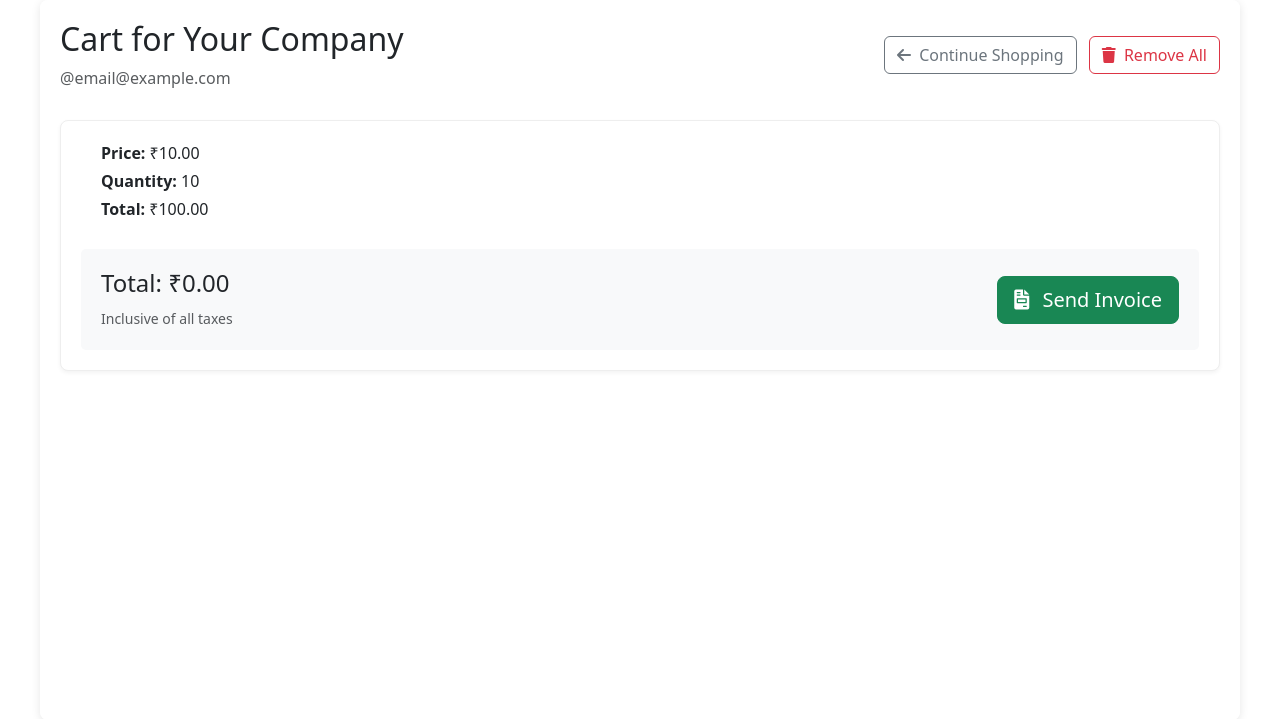
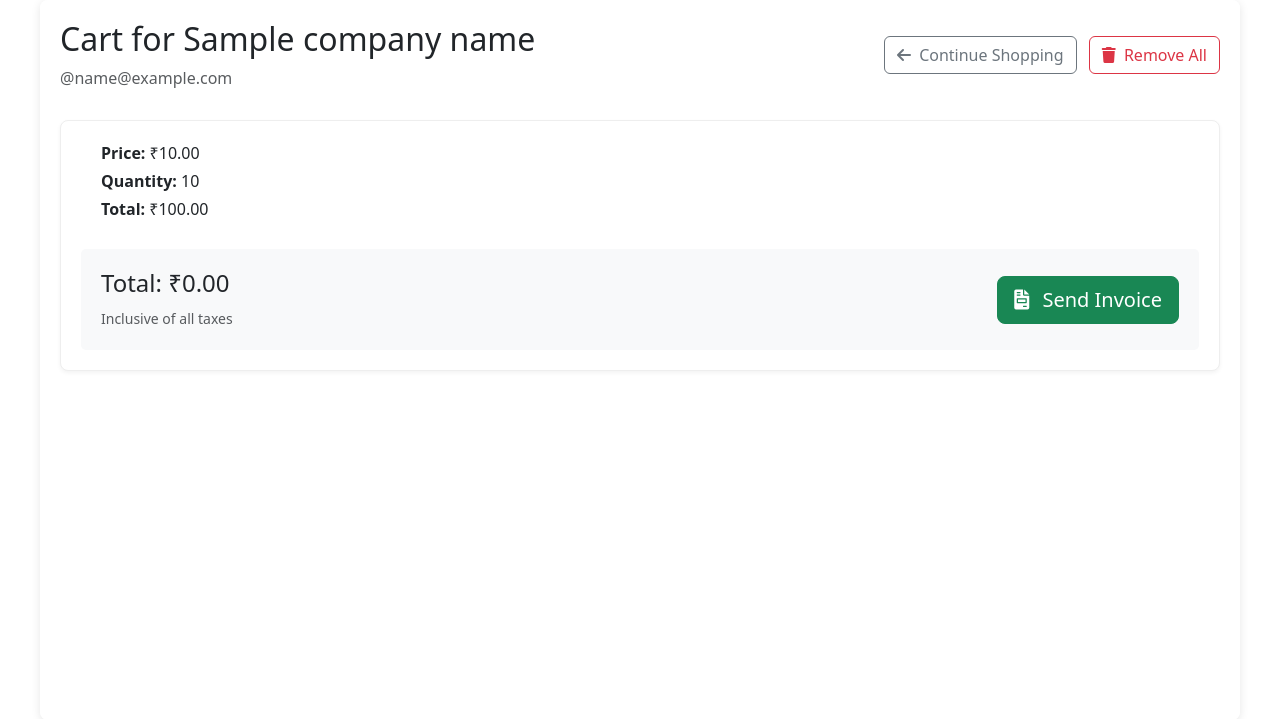
Before and after one commit to ADCY245/wqa, a Flask app: template templates/cart.html in a window 1280 px wide. Shown: the top 719 px of the page. Run offline with Flask 3, Linux system fonts and the light colour scheme; the template is opened without the code that fills it: most values are stand-ins (such as "Sample title", 1, 10 or a date in 2020).

Commit message:
Update cart.html

```diff
--- a/templates/cart.html
+++ b/templates/cart.html
@@ -126,8 +126,8 @@
     <div class="cart-container">
         <div class="cart-header">
             <div>
-                <h2>Cart for <span id="companyName">Your Company</span></h2>
-                <p class="text-muted mb-0" id="companyEmail">@email@example.com</p>
+                <h2>Cart for <span id="companyName">{{ company_name }}</span></h2>
+                <p class="text-muted mb-0" id="companyEmail">@{{ company_email }}</p>
             </div>
             <div>
                 <a href="{{ url_for('home') }}" class="btn btn-outline-secondary me-2">
```
